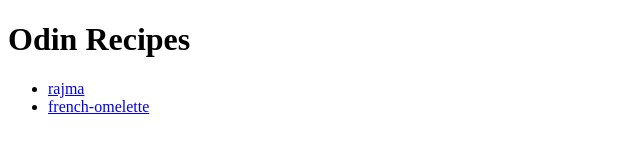
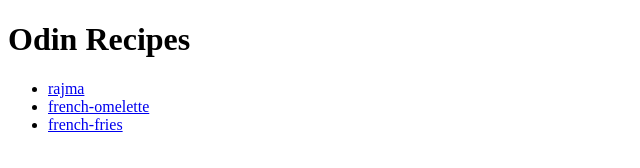
Before and after one commit to snc-hi/odin-recipes, a plain HTML site: page index.html in a window 1280 px wide. Shown: the full height of the page, 0-640 px from the left. Drawn offline with Linux system fonts and the light colour scheme.

Commit message:
Link to french-fries.html from index.html

```diff
--- a/index.html
+++ b/index.html
@@ -11,6 +11,7 @@
     <ul>
       <li><a href="recipes/rajma.html">rajma</a></li>
       <li><a href="recipes/french-omelette.html">french-omelette</a></li>
+      <li><a href="recipes/french-fries.html">french-fries</a></li>
     </ul>
   </body>
 </html>
```
